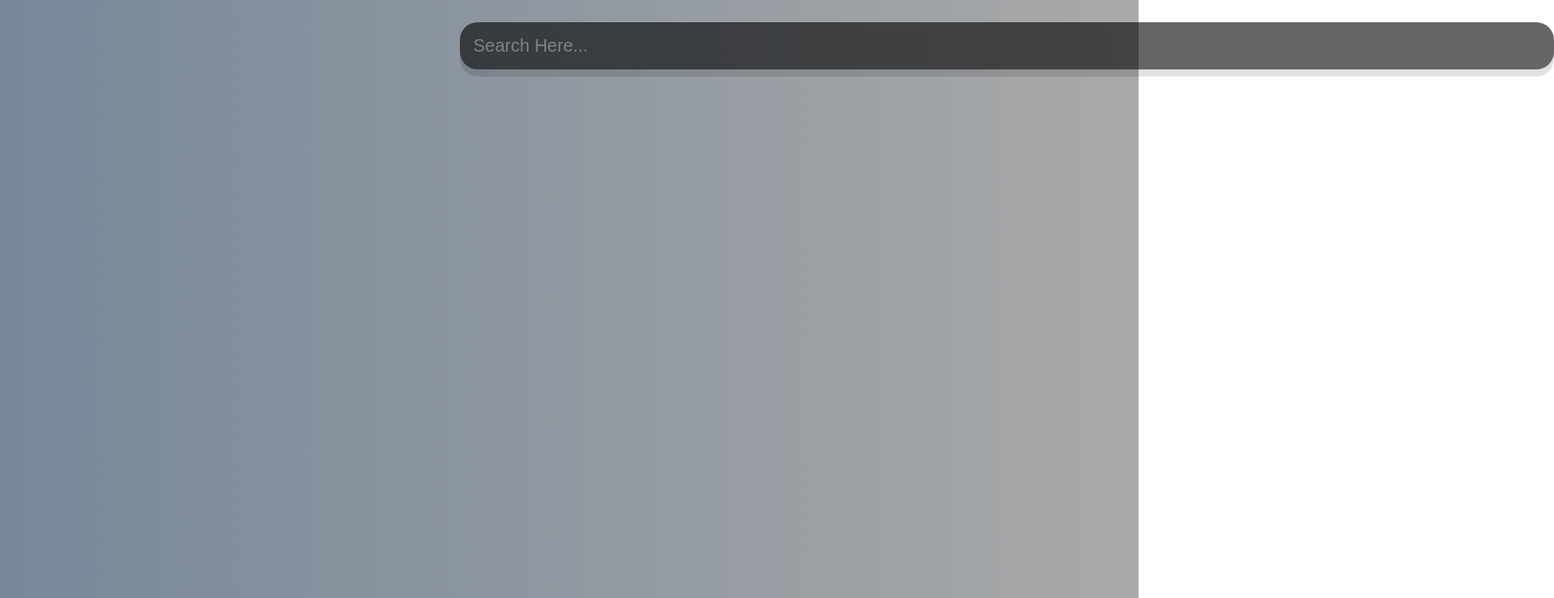
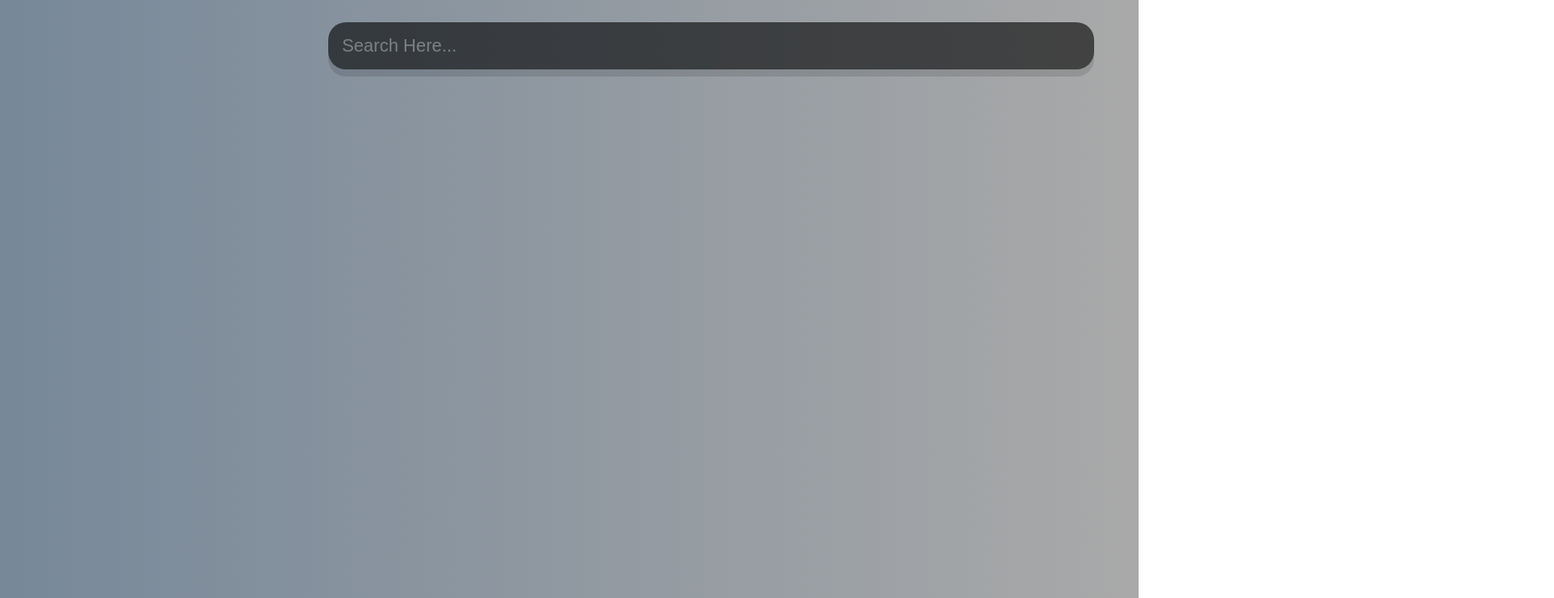
Before and after one commit to komal3120/Weather-App, a React (Create React App) app: page / in a window 1280 px wide. Shown: the top 672 px of the page at 89% size, 1747 px wide, since content can reach past the window. Built offline with nearby package versions, Linux system fonts and the light colour scheme.

Commit message:
Update index.css

```diff
--- a/src/index.css
+++ b/src/index.css
@@ -23,7 +23,7 @@ main{
 }
 
 .search-box{
-  width: 100%;
+  width: 70%;
   margin: 0 0 75px;
 }
 .search-box .search-bar{
```
